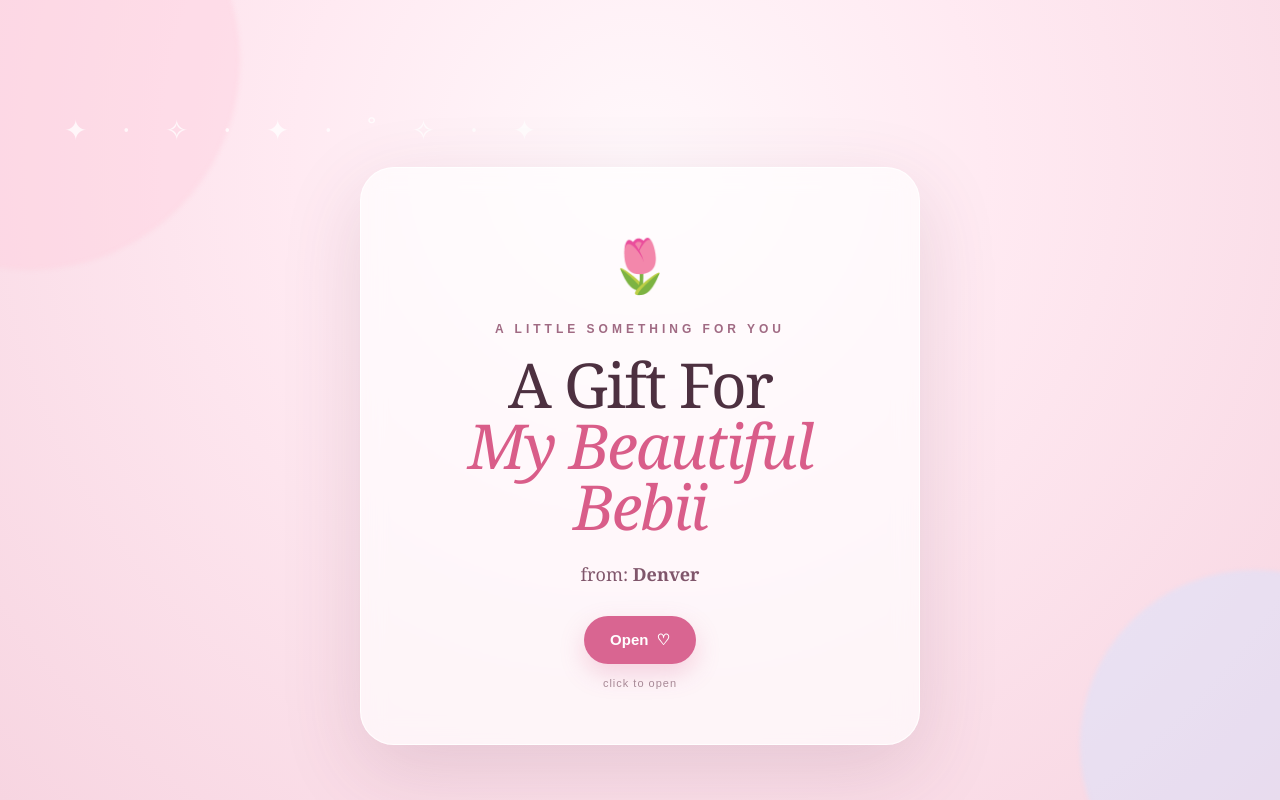
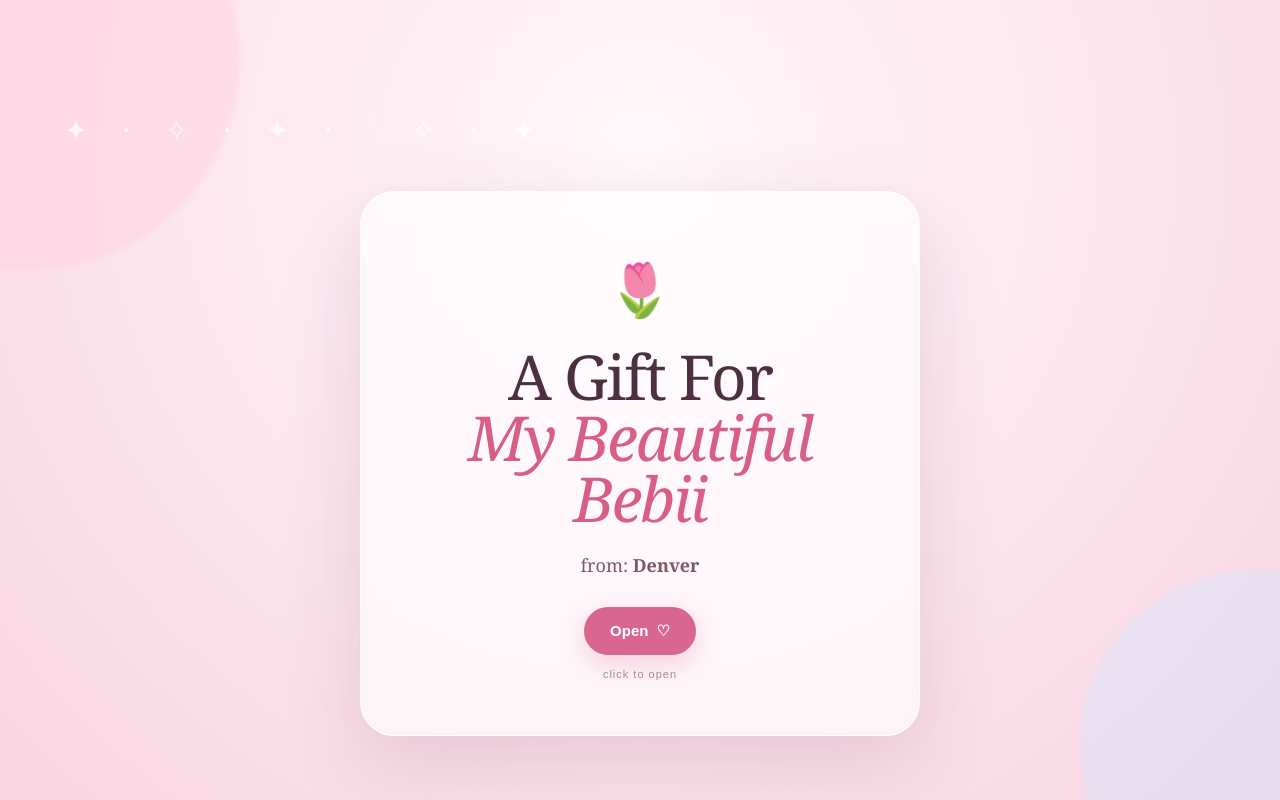
Before and after one commit to dnvrdnvrcdx/gifts, a plain HTML site: page index.html in a window 1280 px wide. Drawn offline with Linux system fonts and the light colour scheme.

Commit message:
Remove eyebrow paragraph from index.html

```diff
--- a/index.html
+++ b/index.html
@@ -9,7 +9,6 @@
   <div class="sparkles" aria-hidden="true"></div>
   <main class="card">
     <div class="mini-flower">🌷</div>
-    <p class="eyebrow">A little something for you</p>
     <h1>A Gift For<br><span>My Beautiful Bebii</span></h1>
     <p class="from">from: <strong>Denver</strong></p>
     <button class="open-btn" id="openGift">Open<span>♡</span></button>
```
